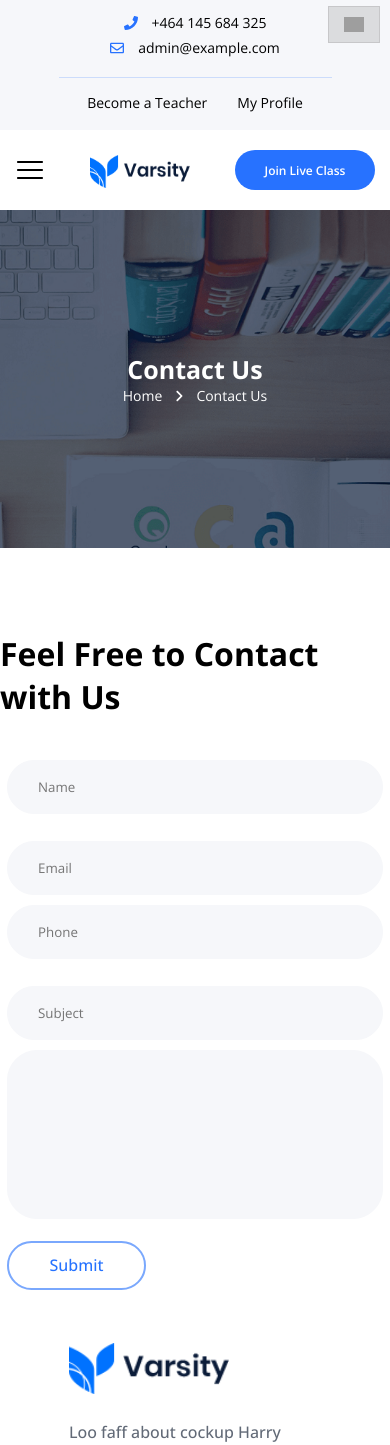
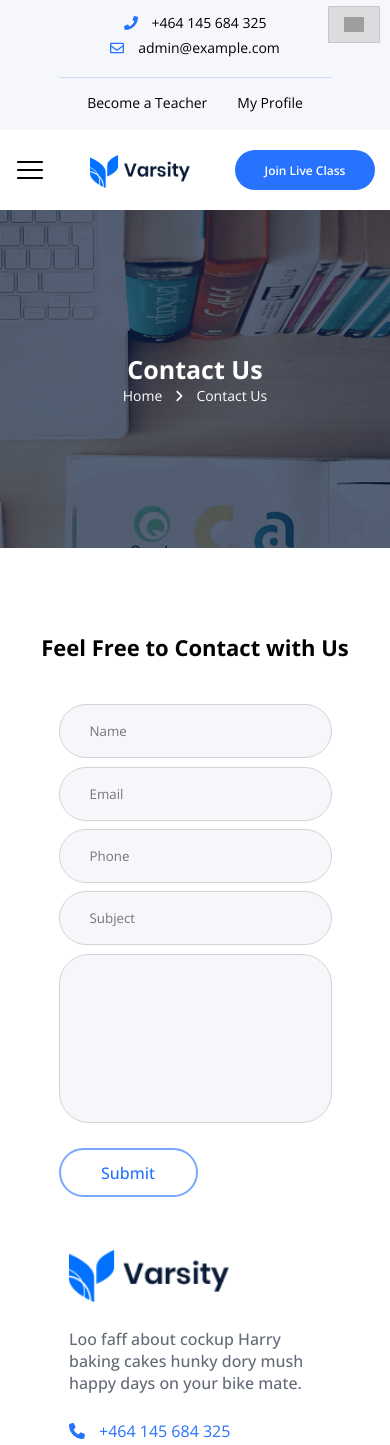
Before and after one commit to mlalayev/FinalProjectEVOCoding, a React (Vite) app: page /contactus in a window 390 px wide. Shown: the top 1445 px of the page. Built offline with nearby package versions, Linux system fonts and the light colour scheme; grey boxes are pictures that could not be loaded.

Commit message:
new changess

```diff
--- a/src/Components/BecomeaTeacher/BecomeTwoSection/BecomeTwoSection.css
+++ b/src/Components/BecomeaTeacher/BecomeTwoSection/BecomeTwoSection.css
@@ -60,19 +60,19 @@
     width: 30vw;
 }
 
-h2 {
+.BecomeTwoSectionFormContainer h2 {
     margin-bottom: 20px;
     font-size: 24px;
 }
 
-label {
+.BecomeTwoSectionFormContainer label {
     display: block;
     margin: 10px 0 5px;
 }
 
-input[type="text"],
-input[type="email"],
-input[type="password"] {
+.BecomeTwoSectionFormContainer input[type="text"],
+.BecomeTwoSectionFormContainer input[type="email"],
+.BecomeTwoSectionFormContainer input[type="password"] {
     width: calc(100% - 20px);
     padding: 10px;
     margin-bottom: 10px;
--- a/src/Components/BecomeaTeacher/BecomeTwoSection/BecomeTwoSection.jsx
+++ b/src/Components/BecomeaTeacher/BecomeTwoSection/BecomeTwoSection.jsx
@@ -1,12 +1,22 @@
-import React from "react";
+import React, { useEffect } from "react";
 import "./BecomeTwoSection.css";
 import { FaBookmark } from "react-icons/fa";
+import Aos from "aos";
+import "aos/dist/aos.css";
 
 const BecomeTwoSection = () => {
+  useEffect(() => {
+    Aos.init({
+      offset: 120,
+      duration: 2000,
+      easing: "ease",
+      once: true,
+    });
+  }, []);
   return (
     <>
     <div className="BecomeTwoSectionContainer">
-      <div className="BecomeTwoSectionBody">
+      <div className="BecomeTwoSectionBody" data-aos="zoom-in">
       <div className="notification">
         <span>
           Please <a href="#">login</a> to send your request!
@@ -17,7 +27,7 @@ const BecomeTwoSection = () => {
 
       <div className="BecomeTwoSectionForm">
 <div className="BecomeTwoSectionFormContainer">
-  <div className="form-container login-container">
+  <div className="form-container login-container" data-aos="zoom-in-left">
     <form action="#">
       <h2>Login</h2>
       <label htmlFor="login-username">Username or email *</label>
@@ -25,17 +35,17 @@ const BecomeTwoSection = () => {
         type="text"
         id="login-username"
         placeholder="Email or username"
-        required=""
+        required
       />
       <label htmlFor="login-password">Password *</label>
       <input
         type="password"
         id="login-password"
         placeholder="Password"
-        required=""
+        required
       />
       <div className="remember-me">
-        <input type="checkbox" id="remember-me" />
+        <input type="checkbox" id="remember-me" required/>
         <label htmlFor="remember-me">Remember me</label>
       </div>
       <button type="submit">Login</button>
@@ -46,31 +56,31 @@ const BecomeTwoSection = () => {
     </form>
   </div>
 
-  <div className="form-container register-container">
+  <div className="form-container register-container" data-aos="zoom-in-right">
     <form action="#">
       <h2>Register</h2>
       <label htmlFor="register-email">Email address *</label>
-      <input type="email" id="register-email" placeholder="Email" required="" />
+      <input type="email" id="register-email" placeholder="Email" required />
       <label htmlFor="register-username">Username *</label>
       <input
         type="text"
         id="register-username"
         placeholder="Username"
-        required=""
+        required
       />
       <label htmlFor="register-password">Password *</label>
       <input
         type="password"
         id="register-password"
         placeholder="Password"
-        required=""
+        required
       />
       <label htmlFor="register-confirm-password">Confirm Password *</label>
       <input
         type="password"
         id="register-confirm-password"
         placeholder="Password"
-        required=""
+        required
       />
       <button type="submit">Register</button>
     </form>
--- a/src/Components/Common/Header/Header-StickyPart/HeaderStickyPart.css
+++ b/src/Components/Common/Header/Header-StickyPart/HeaderStickyPart.css
@@ -82,7 +82,7 @@
     position: var(--position-relative);
 }
 
-.header-lower::before{
+.header-lower::before {
     left: 0;
     content: "";
     z-index: -1;
@@ -92,7 +92,7 @@
     height: var(--percent-100) !important;
 }
 
-.header-lower::after{
+.header-lower::after {
     right: 0;
     content: "";
     z-index: -1;
@@ -111,7 +111,7 @@
 }
 
 @media screen and (min-width:800px) {
-    .header-lower{
+    .header-lower {
         max-width: 700px;
     }
 }
--- a/src/Components/ContactUs/ContactUsTwoSection/ContactUsTwoSection.css
+++ b/src/Components/ContactUs/ContactUsTwoSection/ContactUsTwoSection.css
@@ -14,23 +14,27 @@
 
 .ContactUsTwoSectionContainer h1 {
     margin-bottom: 5vh;
+    width: 100%;
+    text-align: center;
 }
-
+.ContactUsTwoSectionContainer form{
+    display: flex;
+    flex-direction: column;
+    gap: 1vh;
+}
 .ContactUsTwoSectionContainer form input,
 textarea {
     padding: 17px 30px;
     border-radius: 30px;
     width: 30vw;
     background-color: #f6f7fa;
-    border: 1px solid #f6f7fa;
-    transition: 0.5s;
+    border: 1px solid #d3d3d3;
+    outline: none;
 }
 
 .ContactUsTwoSectionContainer form input:focus,
 textarea:focus {
-    background-color: #fff;
-    border: 1px solid #f6f7fa;
-    outline-color: #fff;
+    outline: 1px solid #bababa;
     color: #626a77;
     box-shadow: 0 0 20px 3px rgb(0 0 0 / 5%);
 }
@@ -60,31 +64,41 @@ textarea:focus {
     border: 2px solid #2572ff;
     box-shadow: 0px 20px 40px 0px rgba(68, 134, 254, 0.2);
     background-color: #2572ff;
+    cursor: pointer;
 }
 
-.ContactUsTwoSectionContainer .ContactUsTwoSectionTopInputs {
+.ContactUsTwoSectionContainer .ContactUsTwoSectionTopInputs, .ContactUsTwoSectionContainer .ContactUsTwoSectionBottomInputs {
     display: flex;
     align-items: center;
-    gap: 1vw;
+    gap: 1vh;
 }
 
-.ContactUsTwoSectionContainer .ContactUsTwoSectionBottomInputs {
-    display: flex;
-    align-items: center;
-    justify-content: space-between;
+@media (max-width: 1200px) {
+    .ContactUsTwoSectionContainer form input,
+    .ContactUsTwoSectionContainer textarea {
+        width: 40vw;
+    }
 }
 
-/* Media query for smaller screens */
+@media (max-width: 992px) {
+    .ContactUsTwoSectionContainer form input,
+    .ContactUsTwoSectionContainer textarea {
+        width: 50vw;
+    }
+}
+
 @media (max-width: 768px) {
     .ContactUsTwoSectionContainer form input,
-    textarea {
-        width: 100%;
-        resize: none;
+    .ContactUsTwoSectionContainer textarea {
+        width: 70vw;
     }
 
     .ContactUsTwoSectionContainer .ContactUsTwoSectionTopInputs,
     .ContactUsTwoSectionContainer .ContactUsTwoSectionBottomInputs {
         flex-direction: column;
-        gap: 2vh;
+        gap: 1vh;
+    }
+    .ContactUsTwoSectionContainer h1{
+        font-size: 22px;
     }
 }
--- a/src/Components/ContactUs/ContactUsTwoSection/ContactUsTwoSection.jsx
+++ b/src/Components/ContactUs/ContactUsTwoSection/ContactUsTwoSection.jsx
@@ -1,9 +1,20 @@
-import React from 'react'
+import React, { useEffect } from "react";
 import './ContactUsTwoSection.css'
+import Aos from "aos";
+import "aos/dist/aos.css";
 
 const ContactUsTwoSection = () => {
+  useEffect(() => {
+    Aos.init({
+      offset: 120,
+      duration: 2000,
+      easing: "ease",
+      once: true,
+    });
+  }, []);
   return (
-   <div className="ContactUsTwoSectionContainer">
+   <div className="ContactUsTwoSectionContainer" data-aos="fade-up"
+   data-aos-anchor-placement="center-center">
     <h1>Feel Free to Contact with Us</h1>
     <form action="#">
     <div className="ContactUsTwoSectionTopInputs">
@@ -14,7 +25,7 @@ const ContactUsTwoSection = () => {
     <input type="text" placeholder='Phone' required/>
     <input type="text" placeholder='Subject' required/>
     </div>
-    <textarea name="textarea"></textarea>
+    <textarea name="textarea" required></textarea>
     <button type='submit'>Submit</button>
     </form>
    </div>
--- a/src/Components/Pages/Events/TwoSection/EventsTwoSection.css
+++ b/src/Components/Pages/Events/TwoSection/EventsTwoSection.css
@@ -105,7 +105,25 @@
     align-items: center;
 }
 
+@media (max-width: 1200px) {
+    .EventsTwoSectionCards {
+        grid-template-columns: 80vw;
+    }
+}
 
+@media (max-width: 992px) {
+    .EventsTwoSectionTextpart p {
+        max-width: 40vw;
+    }
+
+    .EventsTwoSectionCardRight h2 {
+        font-size: 20px;
+    }
+
+    .EventsTwoSectionCardLeft img {
+        width: 20vw;
+    }
+}
 @media (max-width: 768px){
     .EventsTwoSectionCards .EventsTwoSectionCard{
         flex-direction: column;
--- a/src/Components/Pages/Events/TwoSection/EventsTwoSection.jsx
+++ b/src/Components/Pages/Events/TwoSection/EventsTwoSection.jsx
@@ -14,7 +14,7 @@ const EventsTwoSection = () => {
       offset: 120,
       duration: 2000,
       easing: "ease",
-      once: false,
+      once: true,
     });
   }, []);
   return (
```
